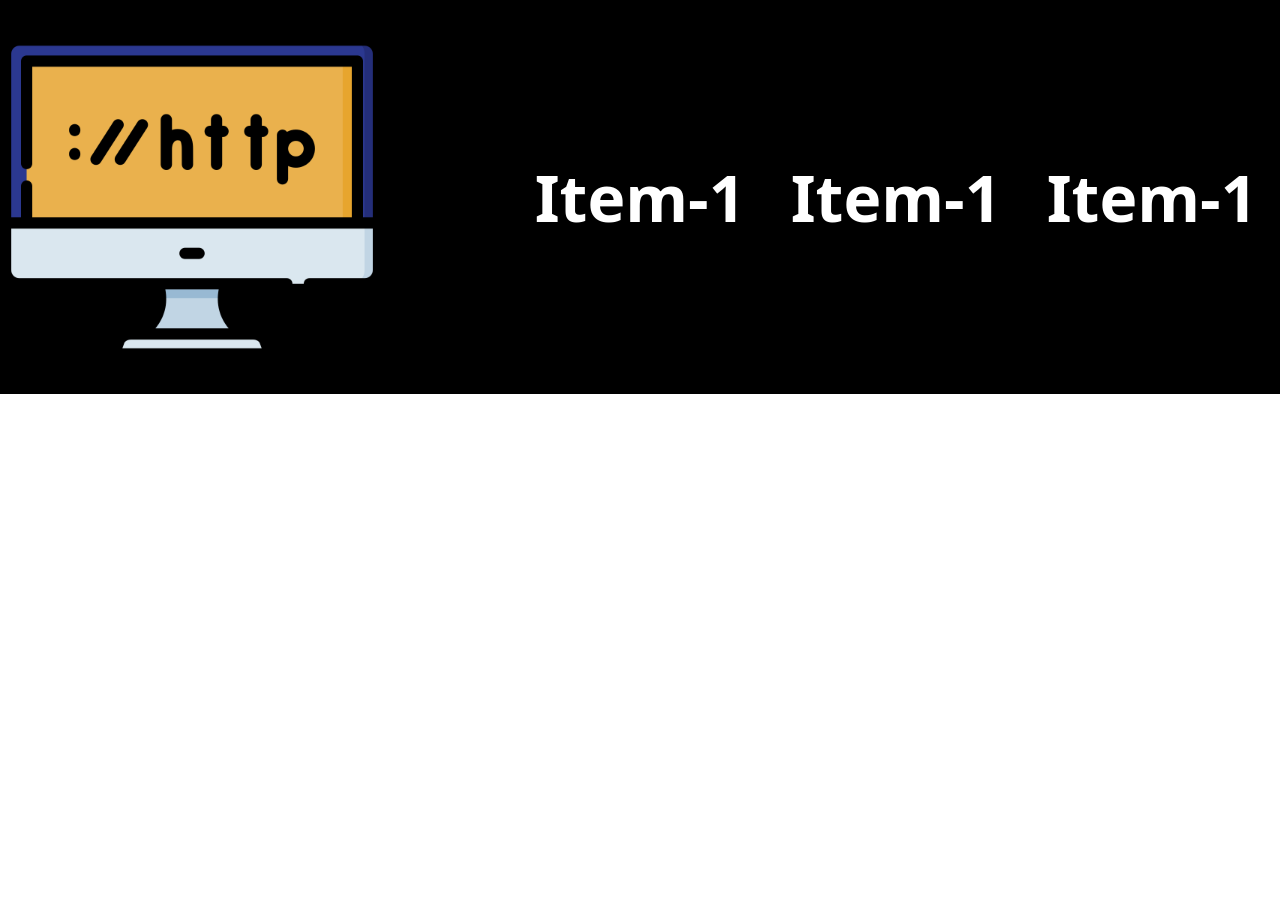
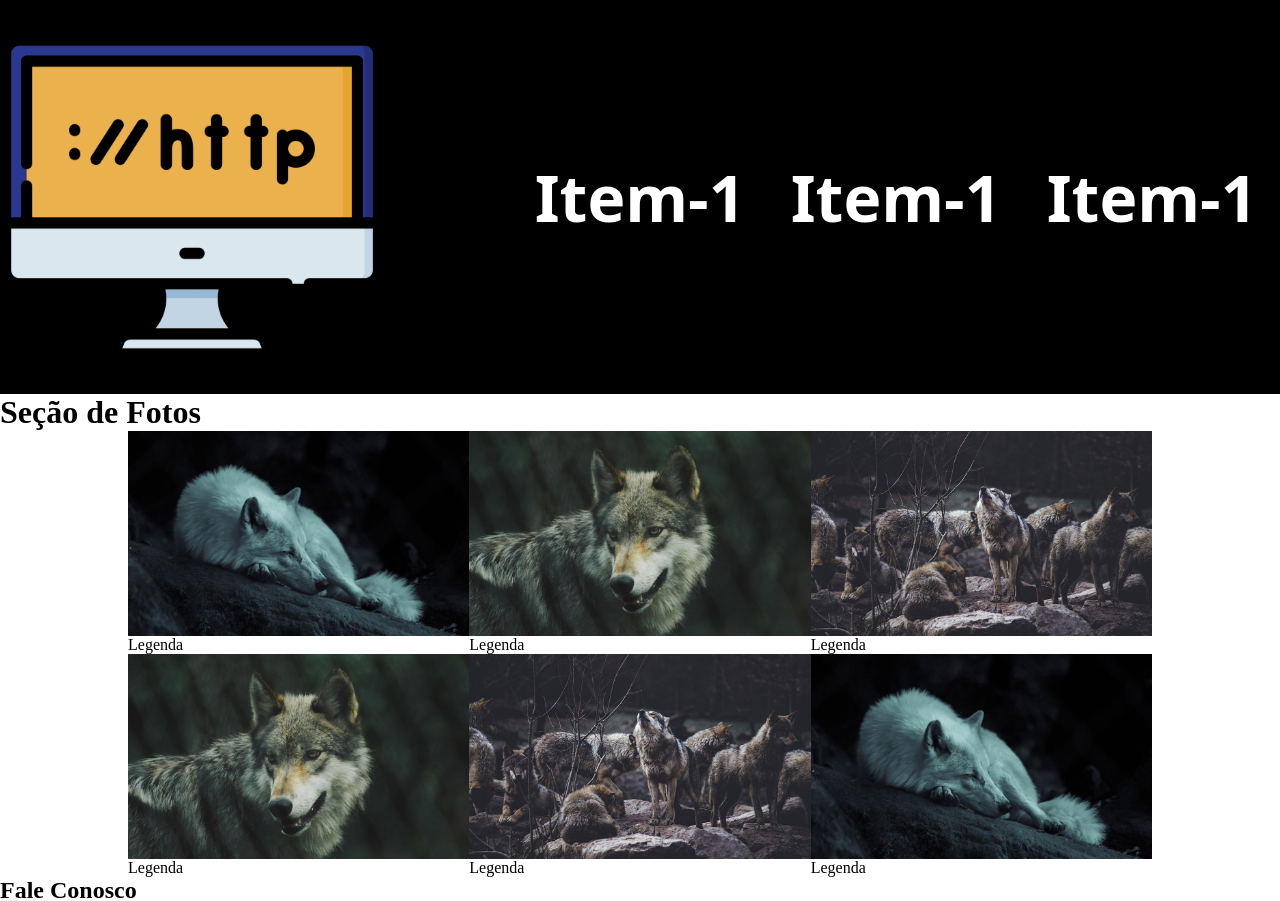
Before and after one commit to 1TDSPG-2023/rm551575, a plain HTML site: page index.html in a window 1280 px wide. Shown: the top 901 px of the page. Before the commit the page ends 800 px from the top, so only its background shows below. Drawn offline with Linux system fonts and the light colour scheme.

Commit message:
Estilo específico para o conteúdo.

```diff
--- a/css/estilo.css
+++ b/css/estilo.css
@@ -7,7 +7,7 @@
 .cabecalho {
     display: flex;
     justify-content: space-between;
-    align-items: center; /* alinha os itens no centro vertical */
+    align-items: center;
     flex-wrap: wrap;
     background-color: black;
 }
@@ -40,3 +40,21 @@
     background-color: #fff;
     color: black;
 }
+
+.conteudo {
+    display: flex;
+    flex-wrap: wrap;
+    max-width: 80vw;
+    margin: 0 auto;
+}
+
+.conteudo div img {
+    max-width: 100%;
+    display: block;
+}
+
+.conteudo div {
+    flex-grow: 1;
+    flex-shrink: 1;
+    flex-basis: 300px;
+}
--- a/index.html
+++ b/index.html
@@ -20,5 +20,44 @@
         </nav>
     </header>
 
+    <h1 class="tit-sec">Seção de Fotos</h1>
+
+    <section class="conteudo">
+        <div>
+            <img src="./img/lobo1.jpg" alt="Lobo">
+            <p>Legenda</p>
+        </div>
+        <div>
+            <img src="./img/lobo2.jpg" alt="Lobo">
+            <p>Legenda</p>
+        </div>
+        <div>
+            <img src="./img/lobo3.jpg" alt="Lobo">
+            <p>Legenda</p>
+        </div>
+        <div>
+            <img src="./img/lobo4.jpg" alt="Lobo">
+            <p>Legenda</p>
+        </div>
+        <div>
+            <img src="./img/lobo5.jpg" alt="Lobo">
+            <p>Legenda</p>
+        </div>
+        <div>
+            <img src="./img/lobo6.jpg" alt="Lobo">
+            <p>Legenda</p>
+        </div>
+    </section>
+
+    <footer class="rodape">
+        <h2>Fale Conosco</h2>
+        <nav>
+            <a href="#"><img src="./img/social-1.png" alt="Logo"></a>
+            <a href="#"><img src="./img/social-2.png" alt="Logo"></a>
+            <a href="#"><img src="./img/social-3.png" alt="Logo"></a>
+        </nav>
+    </footer>
+
+
 </body>
 </html>
```
